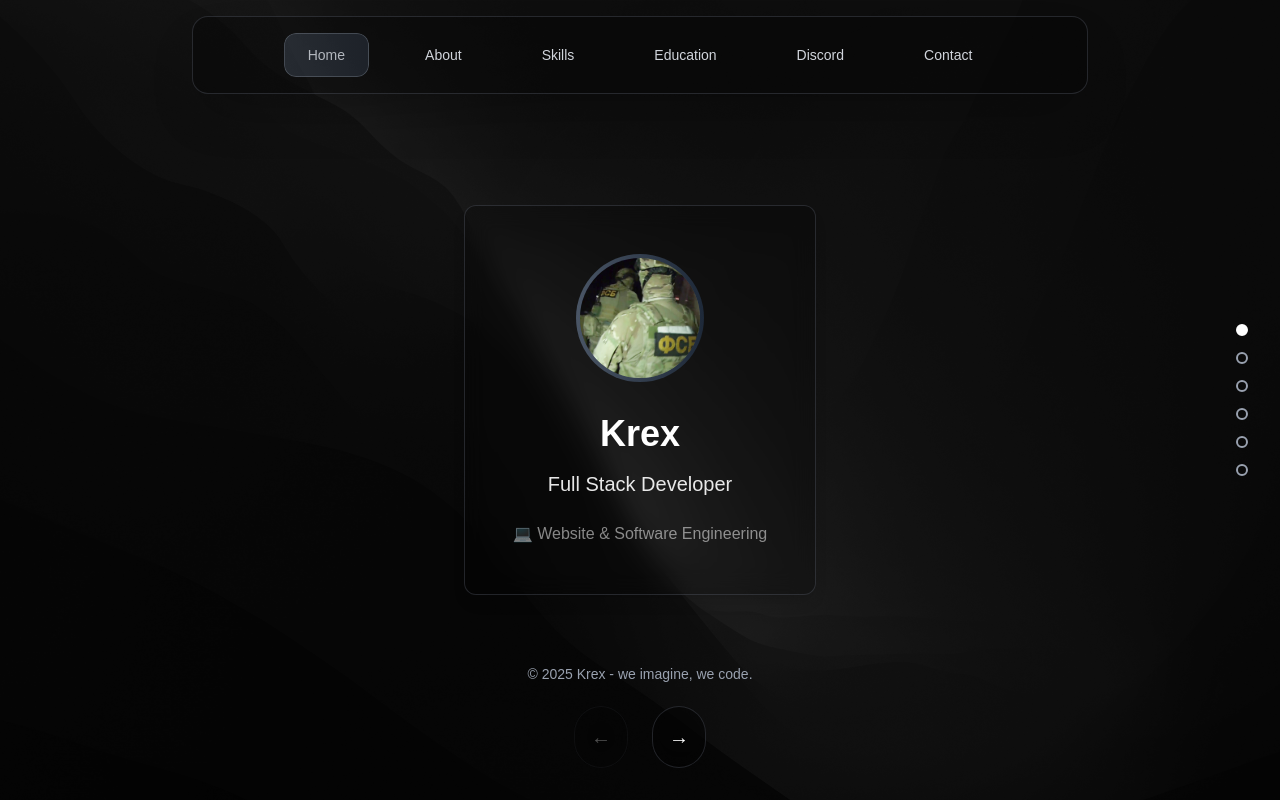
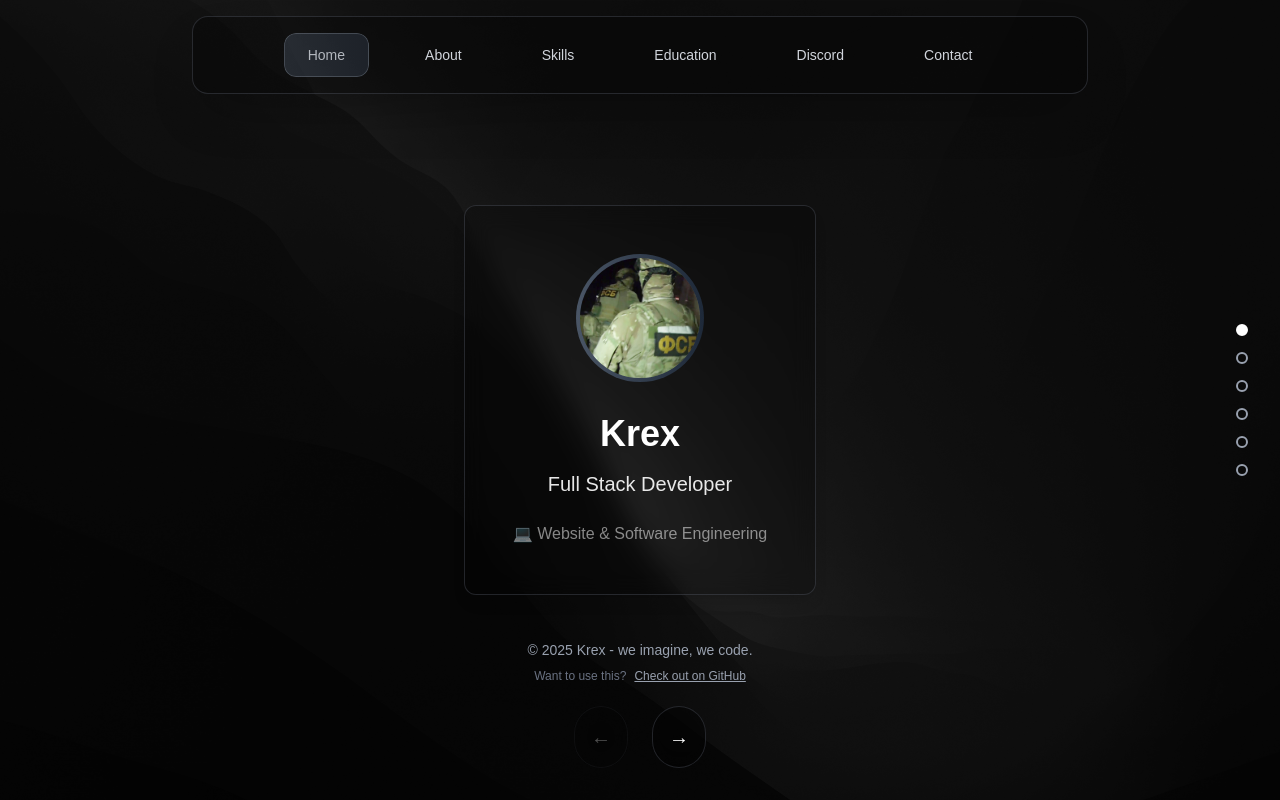
Before and after one commit to Krex381/krexdll, a Next.js app: page / in a window 1280 px wide. Built offline with nearby package versions, Linux system fonts and the light colour scheme.

Commit message:
Add files via upload

```diff
--- a/package.json
+++ b/package.json
@@ -1,5 +1,5 @@
 {
-  "name": "screath",
+  "name": "krexdll",
   "version": "1.0.0",
   "private": true,
   "scripts": {
--- a/src/app/layout.tsx
+++ b/src/app/layout.tsx
@@ -26,8 +26,8 @@ export const metadata: Metadata = {
     images: [
       {
         url: "/assets/og-image.png", // Bu resim 1200x630 px olmalı
-        width: 1200,
-        height: 630,
+        width: 960,
+        height: 540,
         alt: "krex.dll - Web Developer Portfolio",
       }
     ],
--- a/src/app/page.tsx
+++ b/src/app/page.tsx
@@ -451,10 +451,23 @@ export default function Home() {
 
             {/* Simple Footer - Positioned above arrows */}
             <footer className="fixed bottom-25 left-0 right-0 z-30 p-4">
-              <div className="text-center">
+              <div className="text-center space-y-2">
                 <p className="text-gray-400 text-sm">
                   © 2025 Krex - we imagine, we code.
                 </p>
+                <div className="flex justify-center items-center space-x-2">
+                  <span className="text-gray-500 text-xs">Want to use this?</span>
+                  <motion.a
+                    href="https://github.com/Krex381/krexdll"
+                    target="_blank"
+                    rel="noopener noreferrer"
+                    className="text-gray-400 hover:text-white text-xs underline transition-colors duration-300"
+                    whileHover={{ scale: 1.05 }}
+                    whileTap={{ scale: 0.95 }}
+                  >
+                    Check out on GitHub
+                  </motion.a>
+                </div>
               </div>
             </footer>
 
```
Also changed, not shown: 1 other file (tests, documents, lock files or other folders).
